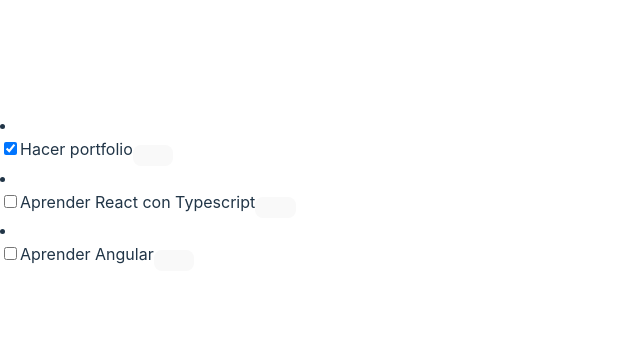
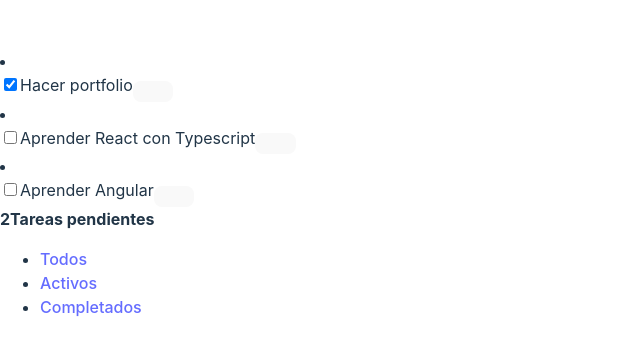
Before and after one commit to jorgelmartin/TypescriptReact-TodoApp, a React (Vite) app: page / in a window 1280 px wide. Shown: the part 208-562 px from the top of the page, without its empty margins (0-640 px from the left). Built offline with nearby package versions, Linux system fonts and the light colour scheme.

Commit message:
Feat: Footer component with handleFilterChange, filteredTodos, activeCount, completedCount to App.tsx

```diff
--- a/src/App.tsx
+++ b/src/App.tsx
@@ -1,6 +1,8 @@
 import { useState } from 'react'
 import { Todos } from './components/Todos';
-import { TodoId, type Todo as TodoType } from './types';
+import { filterValue, type TodoId, type Todo as TodoType } from './types';
+import { TodoFilters } from './consts';
+import { Footer } from './components/Footer';
 
 
 const myTodos = [
@@ -24,6 +26,8 @@
 const App = (): JSX.Element =>  {
 
   const [todos, setTodos] = useState(myTodos);
+  const [filterSelected, setFilterSelected] = useState<filterValue>(TodoFilters.all);
+
 
   const handleRemove = ({id}: TodoId): void => {
       const newTodos = todos.filter(todo => todo.id !== id)
@@ -45,6 +49,20 @@
     setTodos(newTodos);
   }
 
+  const handleFilterChange = (filter: filterValue): void => {
+    setFilterSelected(filter);
+  }
+
+  const activeCount = todos.filter(todo =>!todo.completed).length
+
+  const completedCount = todos.length - activeCount
+
+  const filteredTodos = todos.filter(todo => {
+    if (filterSelected == TodoFilters.active) return !todo.completed
+    if (filterSelected == TodoFilters.completed) return todo.completed
+    return todo
+  })
+
   return (
     <>
       {/* <h1>TODO APP</h1> */}
@@ -53,7 +71,14 @@
       <Todos
       onToggleCompleteTodo={handleCompleted}
       onRemove={handleRemove}
-      todos={todos}/>
+      todos={filteredTodos}/>
+      <Footer
+      activeCount={activeCount}
+      completedCount={completedCount}
+      filterSelected={filterSelected}
+      onClearCompleted={() => {}}
+      handleFilterChange={handleFilterChange}
+      />
       </div>
     </>
   )
--- a/src/types.d.ts
+++ b/src/types.d.ts
@@ -1,3 +1,5 @@
+import { TodoFilters } from "./consts"
+
 export interface Todo {
     id: number,
     title: string,
@@ -11,3 +13,5 @@
 
 
 export type ListOfTodos = Todo[]
+
+export type filterValue = typeof TodoFilters[keyof typeof TodoFilters]
```
